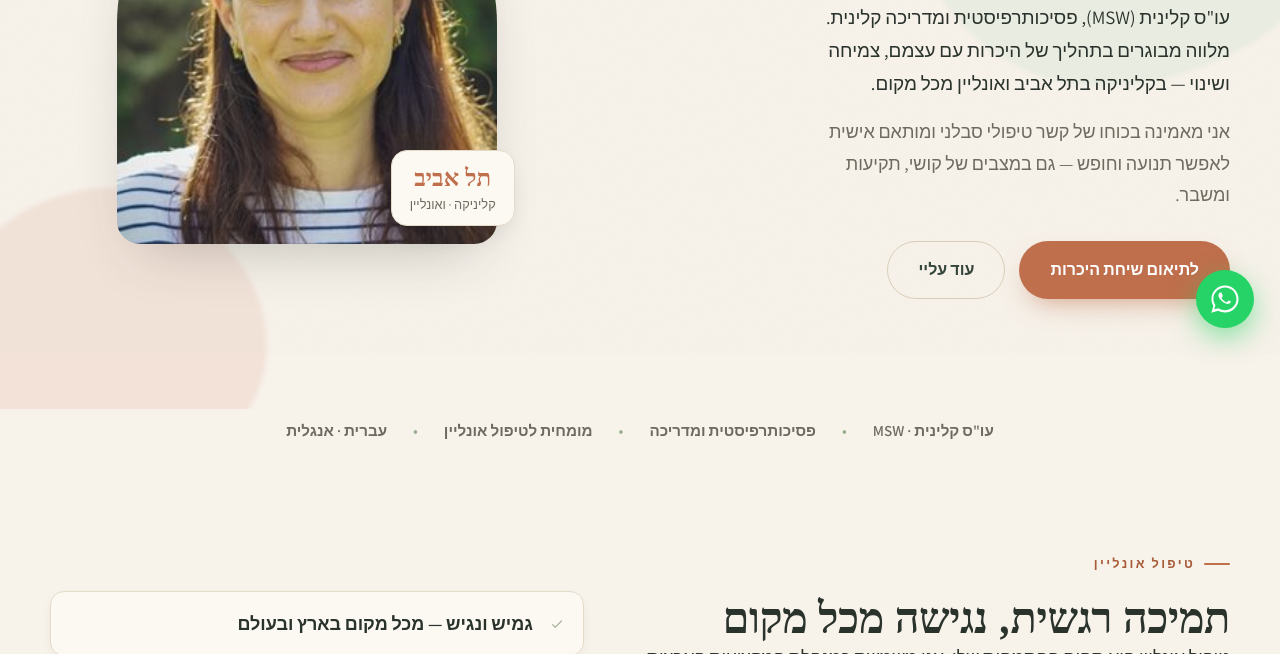
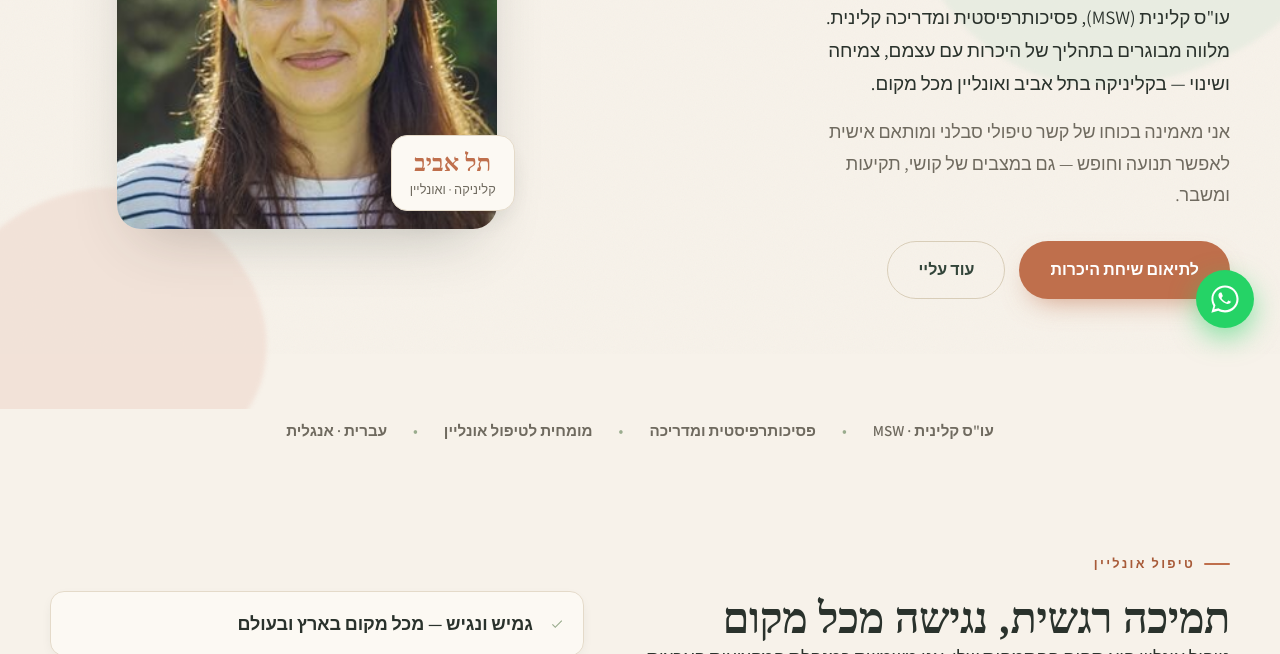
Before and after one commit to Harzavopolos1/noa, an Eleventy site: page src/index.njk in a window 1280 px wide. Shown: the part 446-1100 px from the top of the page. Built offline with nearby package versions, Linux system fonts and the light colour scheme; Eleventy itself is replaced by a stand-in of ours; files that its build step writes are made by us from their sources; a web font is replaced by a local one.

Commit message:
עדכון תוכן/עיצוב מקומי

```diff
--- a/src/assets/css/style.css
+++ b/src/assets/css/style.css
@@ -155,8 +155,8 @@ p:last-child { margin-bottom: 0; }
 .hero-photo { position: relative; display: flex; justify-content: center; }
 .photo-stack { position: relative; width: min(380px, 80vw); }
 .photo-frame {
-  position: relative; z-index: 1; width: 100%; aspect-ratio: 4/5;
-  border-radius: 220px 220px 26px 26px; overflow: hidden;
+  position: relative; z-index: 1; width: 100%; aspect-ratio: 1/1;
+  border-radius: 24px; overflow: hidden;
   background:
     radial-gradient(120% 80% at 50% 0%, #f3ead9 0%, transparent 60%),
     linear-gradient(160deg, var(--sage-tint), var(--clay-tint));
@@ -330,9 +330,8 @@ p:last-child { margin-bottom: 0; }
    ADDITIONS — dropdown nav, content pages, FAQ, photo tuning
    =========================================================== */
 
-/* --- Photo framing fix (landscape headshot in arch frame) --- */
-.photo-frame { aspect-ratio: 5 / 5.4; border-radius: 200px 200px 24px 24px; }
-.photo-frame img { width: 100%; height: 100%; object-fit: cover; object-position: 50% 22%; }
+/* --- Photo framing (clean rounded square, landscape headshot) --- */
+.photo-frame img { width: 100%; height: 100%; object-fit: cover; object-position: 50% 28%; }
 .badge { bottom: 18px; }
 
 /* --- Dropdown nav --- */
```
